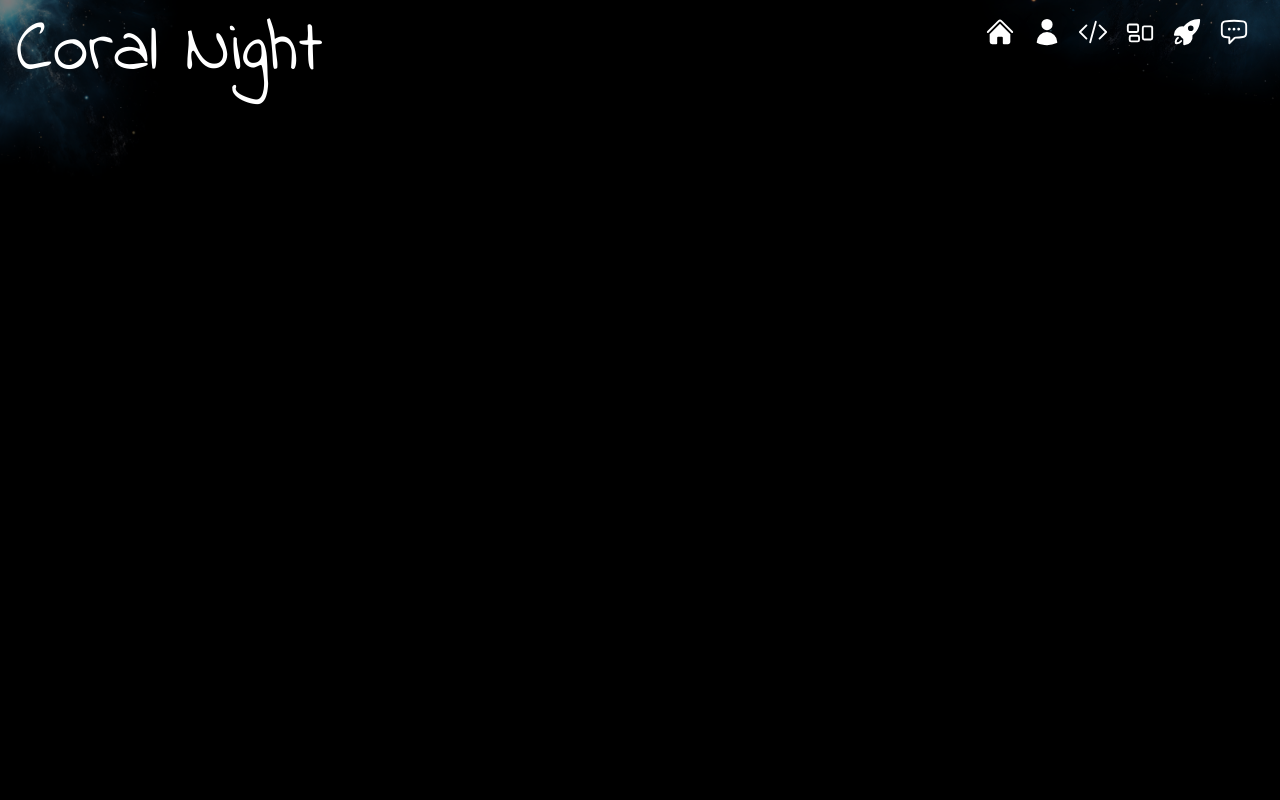
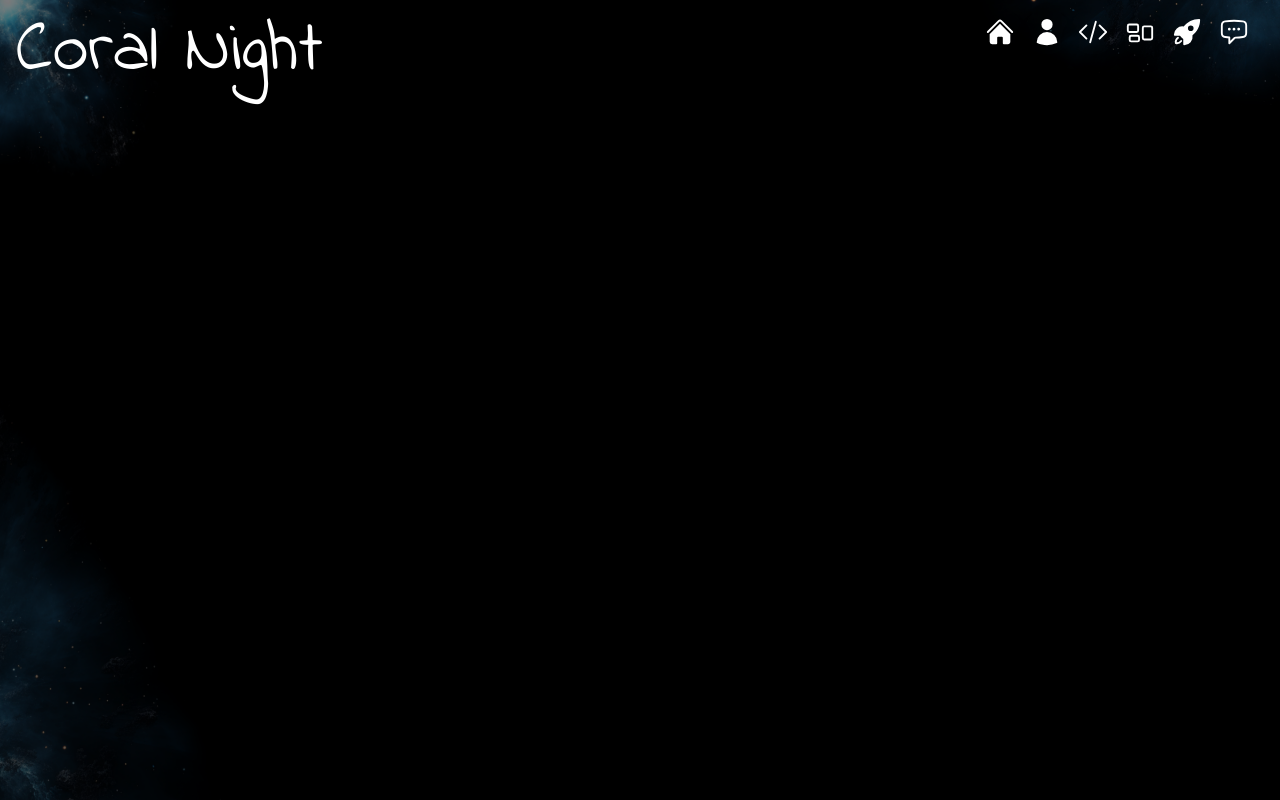
Before and after one commit to xNoirNightx/Corals-Portfolio, a Next.js app: page / in a window 1280 px wide. Built offline with nearby package versions, Linux system fonts and the light colour scheme.

Commit message:
constant react errors

```diff
--- /dev/null
+++ b/components/BottomleftImg.js
@@ -0,0 +1,11 @@
+import Image from "next/image";
+
+const BottomLeftImg = () => {
+  return (
+    <div className='fixed bottom-0 left-0 z-10 w-[800px] xl:w-[800px] opacity-40'>
+      <Image src='/bleft.png' width={800} height={800} alt='' />
+    </div>
+  );
+};
+
+export default BottomLeftImg;
--- a/components/Layout.js
+++ b/components/Layout.js
@@ -10,6 +10,7 @@ import Nav from '../components/Nav';
 import Header from '../components/Header';
 import Topleftimg from '../components/TopLeftImg';
 import TopRightImg from '../components/TopRightImg';
+import BottomLeftImg from '../components/BottomLeftImg';
 
 const Layout = ({ children }) => {
   return (
@@ -19,6 +20,7 @@ const Layout = ({ children }) => {
       <TopRightImg />
       <Nav />
       <Header />
+      <BottomLeftImg />
       {children}
     </div>
   );
--- a/components/ParticlesContainer.js
+++ /dev/null
@@ -1,5 +0,0 @@
-// const ParticlesContainer = () => {
-//   return <div></div>;
-// };
-
-// export default ParticlesContainer;
--- a/package.json
+++ b/package.json
@@ -16,10 +16,10 @@
     "react-countup": "^6.4.2",
     "react-dom": "18.2.0",
     "react-icons": "^4.11.0",
-    "react-tsparticles": "^2.9.3",
+    "react-tsparticles": "^2.12.2",
     "swiper": "^9.4.0",
     "tailwind-scrollbar": "^3.0.4",
-    "tsparticles": "^2.9.3"
+    "tsparticles": "^2.12.0"
   },
   "devDependencies": {
     "autoprefixer": "^10.4.14",
--- a/pages/api/hello.js
+++ /dev/null
@@ -1,5 +0,0 @@
-// Next.js API route support: https://nextjs.org/docs/api-routes/introduction
-
-export default function handler(req, res) {
-  res.status(200).json({ name: 'John Doe' })
-}
--- a/pages/index.js
+++ b/pages/index.js
@@ -2,15 +2,14 @@ import Image from "next/image";
 
 // components import
 import ParticlesContainer from "../components/ParticlesContainer";
-import Resume from "../components/ResumeBtn";
 import Avatar from "../components/Avatar";
+import ResumeBtn from "../components/ResumeBtn";
 
 // framer
 import { motion } from "framer-motion";
 
 // effects
 import { fadeIn } from "../variants";
-import ResumeBtn from "../components/ResumeBtn";
 
 const Home = () => {
   return (
@@ -27,8 +26,8 @@ const Home = () => {
           </p>
           {/* resume */}
           <div className='flex justify-center xl:hidden relative'>
-            <ResumeBtn />
-          </div>
+          <ResumeBtn />
+           </div>
         </div>
       </div>
       <div>img</div>
@@ -36,4 +35,8 @@ const Home = () => {
   );
 };
 
+<ParticlesContainer/>
+
+
+
 export default Home;
```
Also changed, not shown: components/ResumeBtn.js (+0 -21 lines), public/bleft.png, 1 other file (tests, documents, lock files or other folders).
